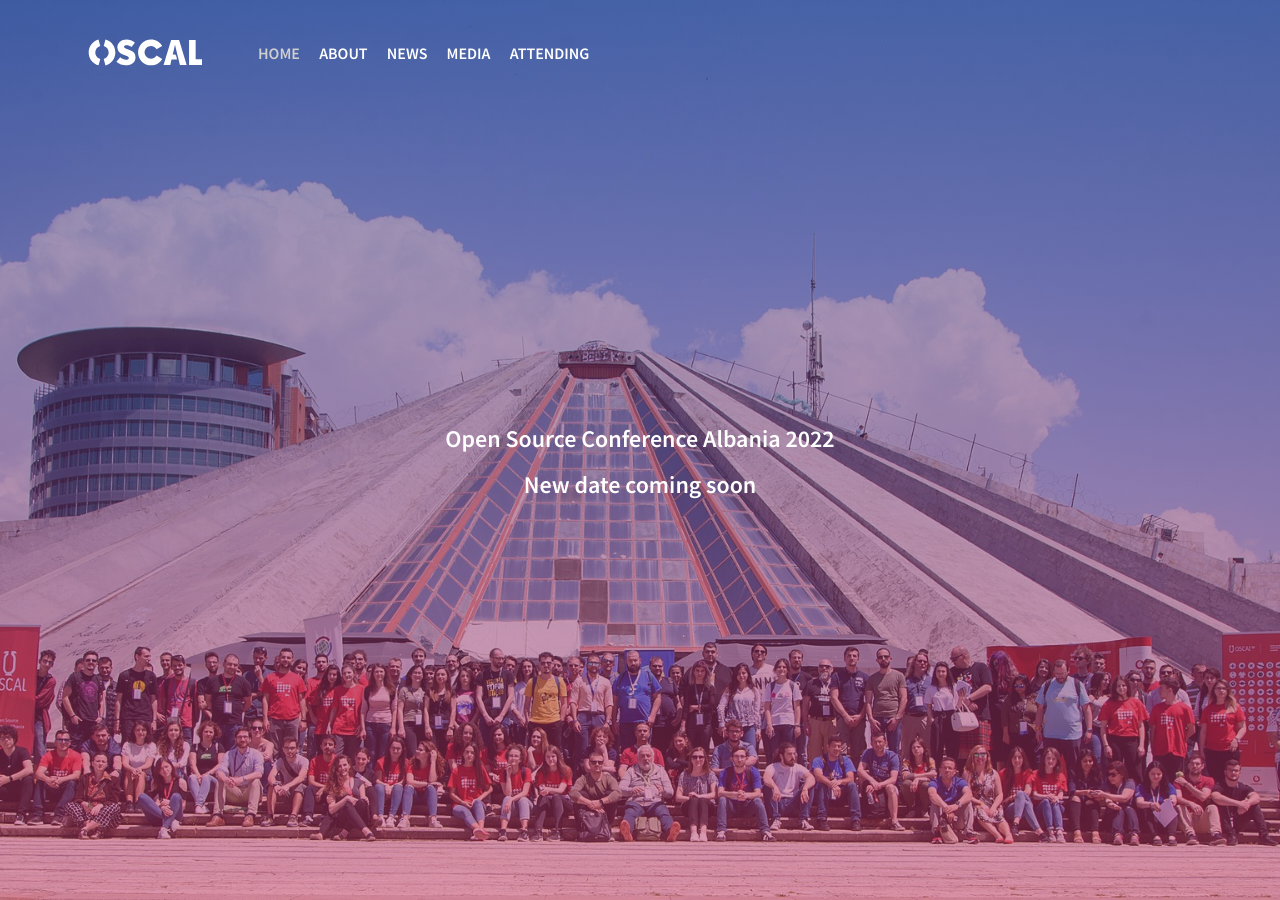
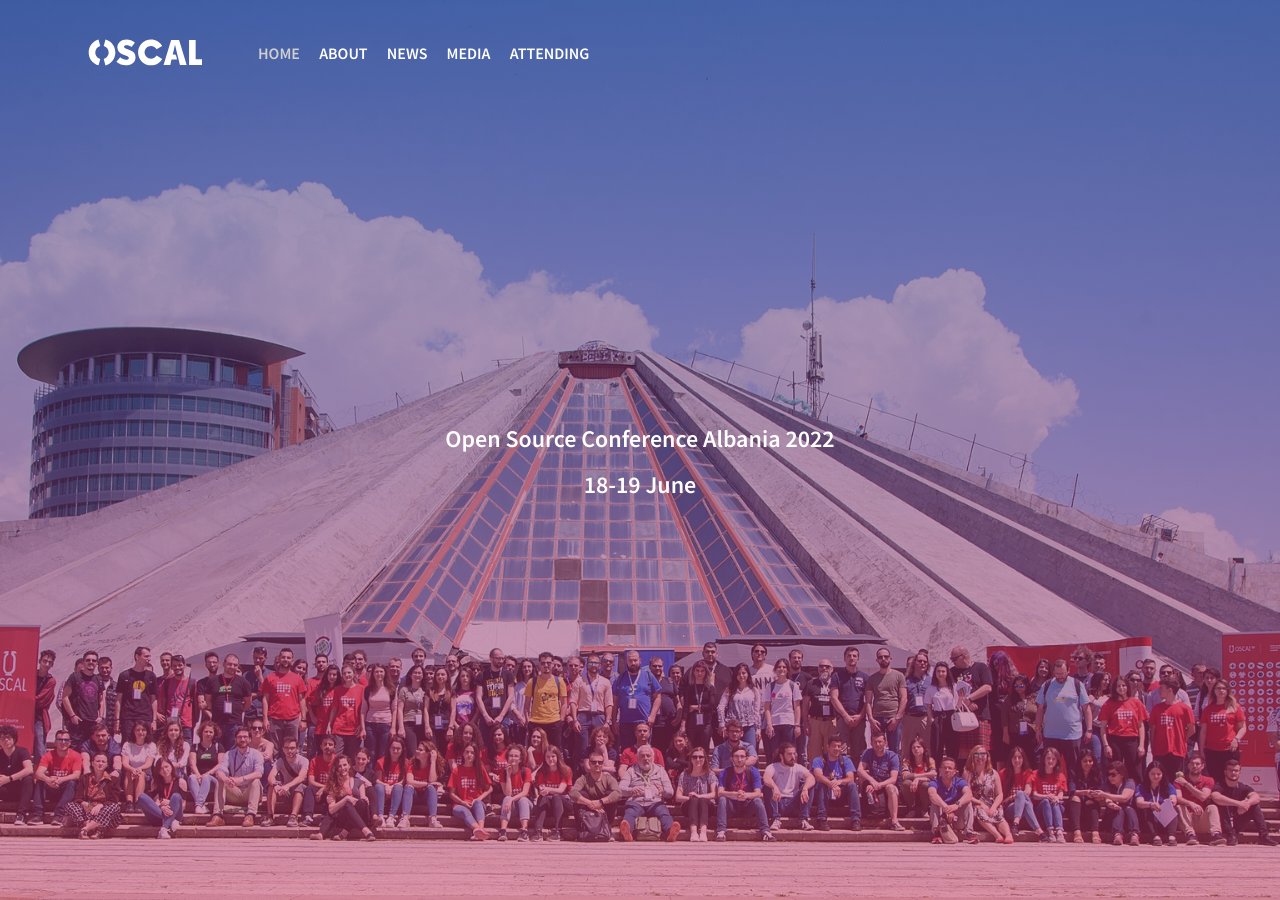
Before and after one commit to OpenLabsHackerspace/OSCAL2022-website, a Jekyll site: the page built from index.html, in a window 1280 px wide and 900 px high. Built offline with Jekyll 4.4.1, drawn with Linux system fonts in a browser that asks for light colours; comment, search, counter and statistics services are not loaded.

Commit message:
update conference dates

```diff
--- a/_config.yml
+++ b/_config.yml
@@ -55,7 +55,7 @@
 # Hero Block
 heroImage: "oscal-team.jpg"
 heroTitle: "Open Source Conference Albania 2022"
-eventDate: "New date coming soon"
+eventDate: "18-19 June"
 typeoutTextValues: '"", "", "'
 typeoutFallback: ""
 heroButtons:
```
